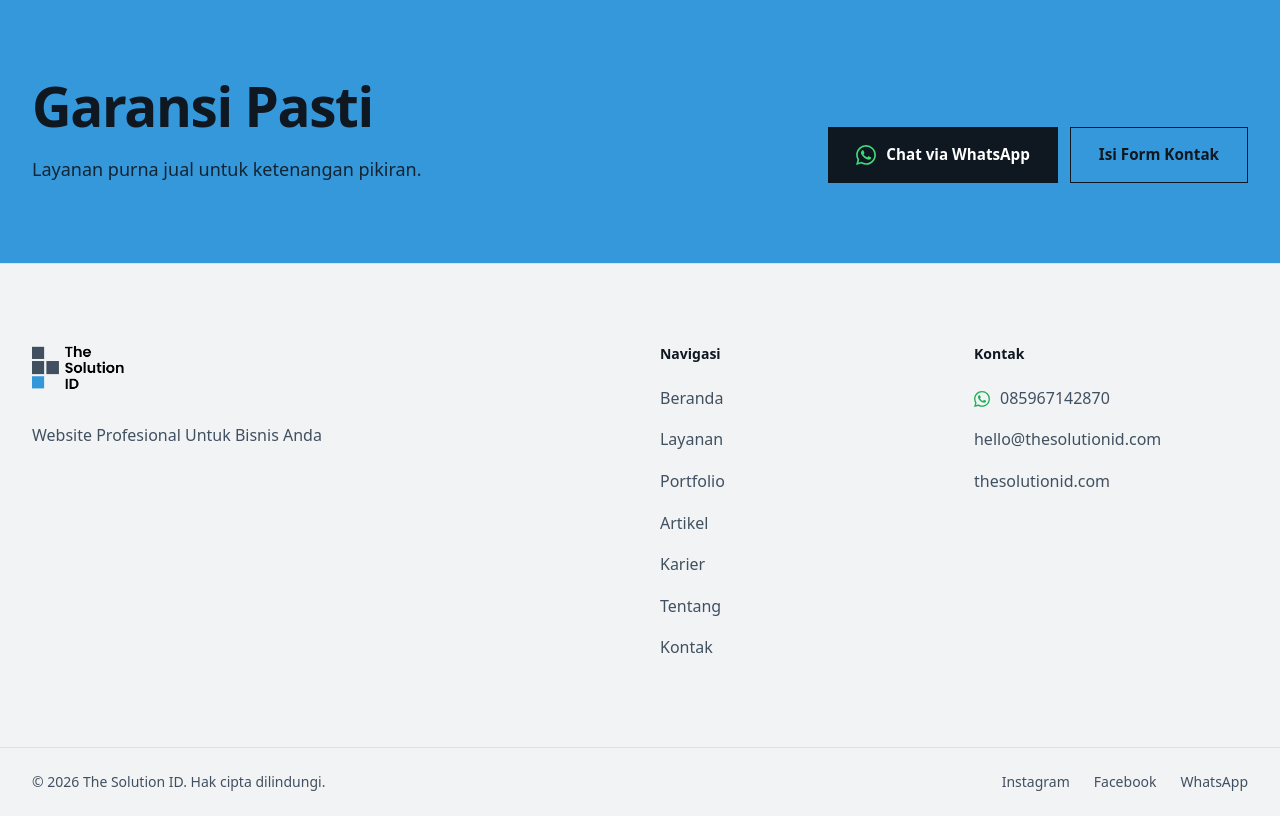
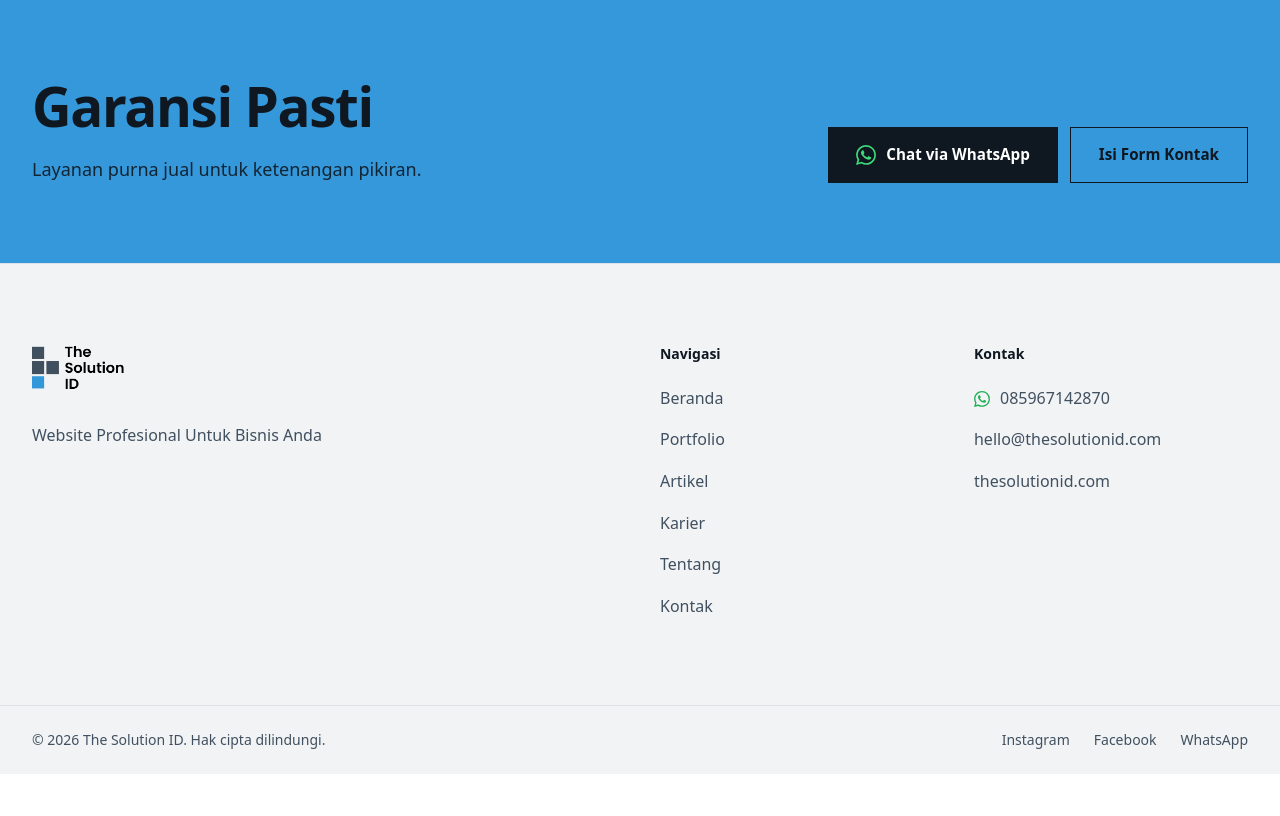
Before and after one commit to shabianay/landing-tsi, a Laravel app: template resources/views/about.blade.php in a window 1280 px wide. Shown: the part 1374-2190 px from the top of the page. After the commit the page ends 2148 px from the top, so only its background shows below. Run offline with Laravel 12, Linux system fonts and the light colour scheme; the template is opened without the code that fills it, so the values that code supplies are empty; data comes from the database, SQL or seed files in the repository; style sheets or scripts are compiled from the project's sources; parts of the project's set-up code (start-up, migrations or seed data) failed here and were passed over; some web fonts are replaced.

Commit message:
Remove 'Layanan' link from the footer (#12)
Co-authored-by: Claude Opus 5.5 <noreply@anthropic.com>

```diff
--- a/resources/views/layouts/footer.blade.php
+++ b/resources/views/layouts/footer.blade.php
@@ -17,7 +17,6 @@
             <ul class="mt-4 space-y-1">
                 @foreach ([
                     ['home', __('Beranda')],
-                    ['home', __('Layanan'), '#jasa'],
                     ['portfolio.index', __('Portfolio')],
                     ['articles.index', __('Artikel')],
                     ['jobs.index', __('Karier')],
```
